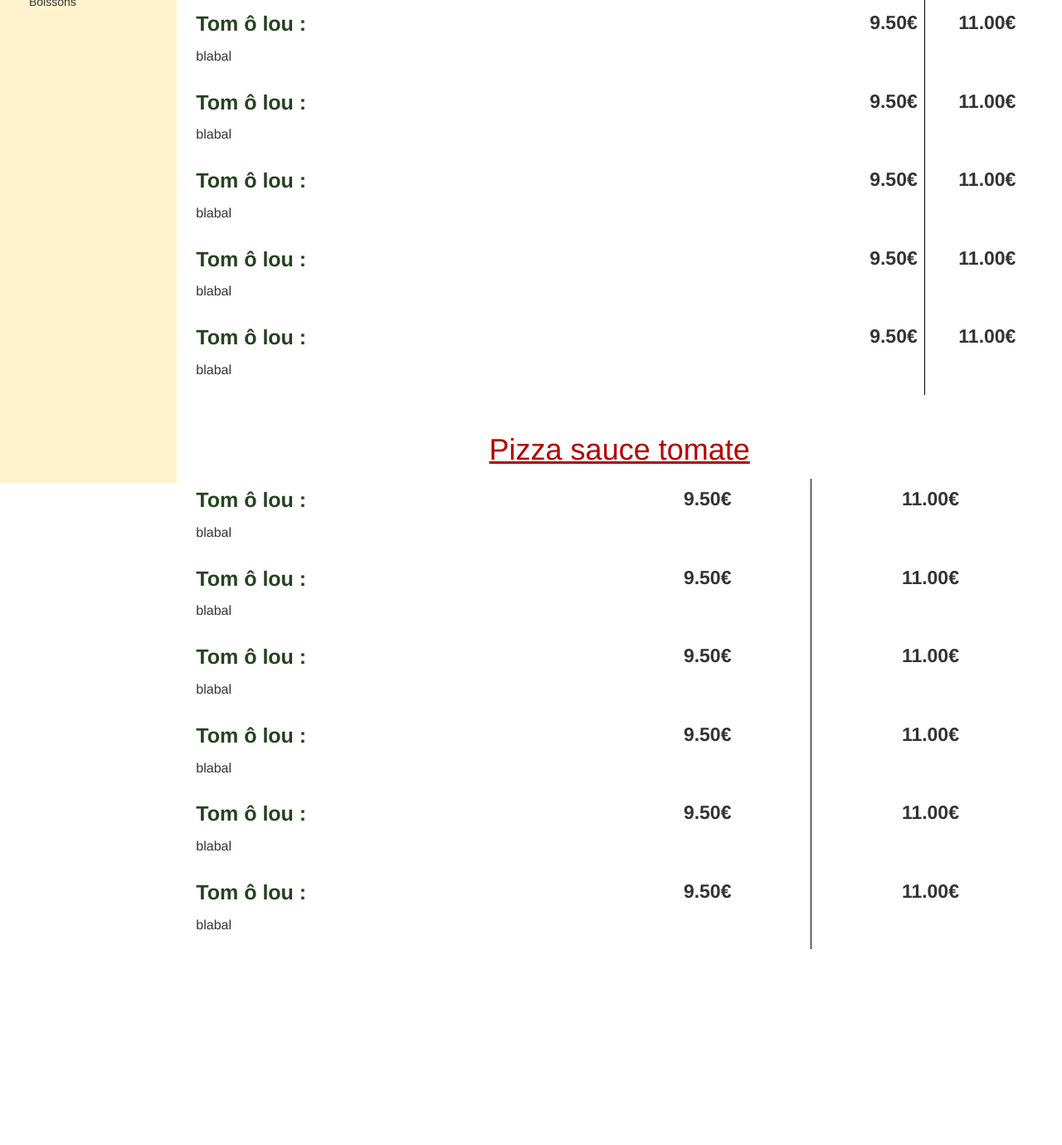
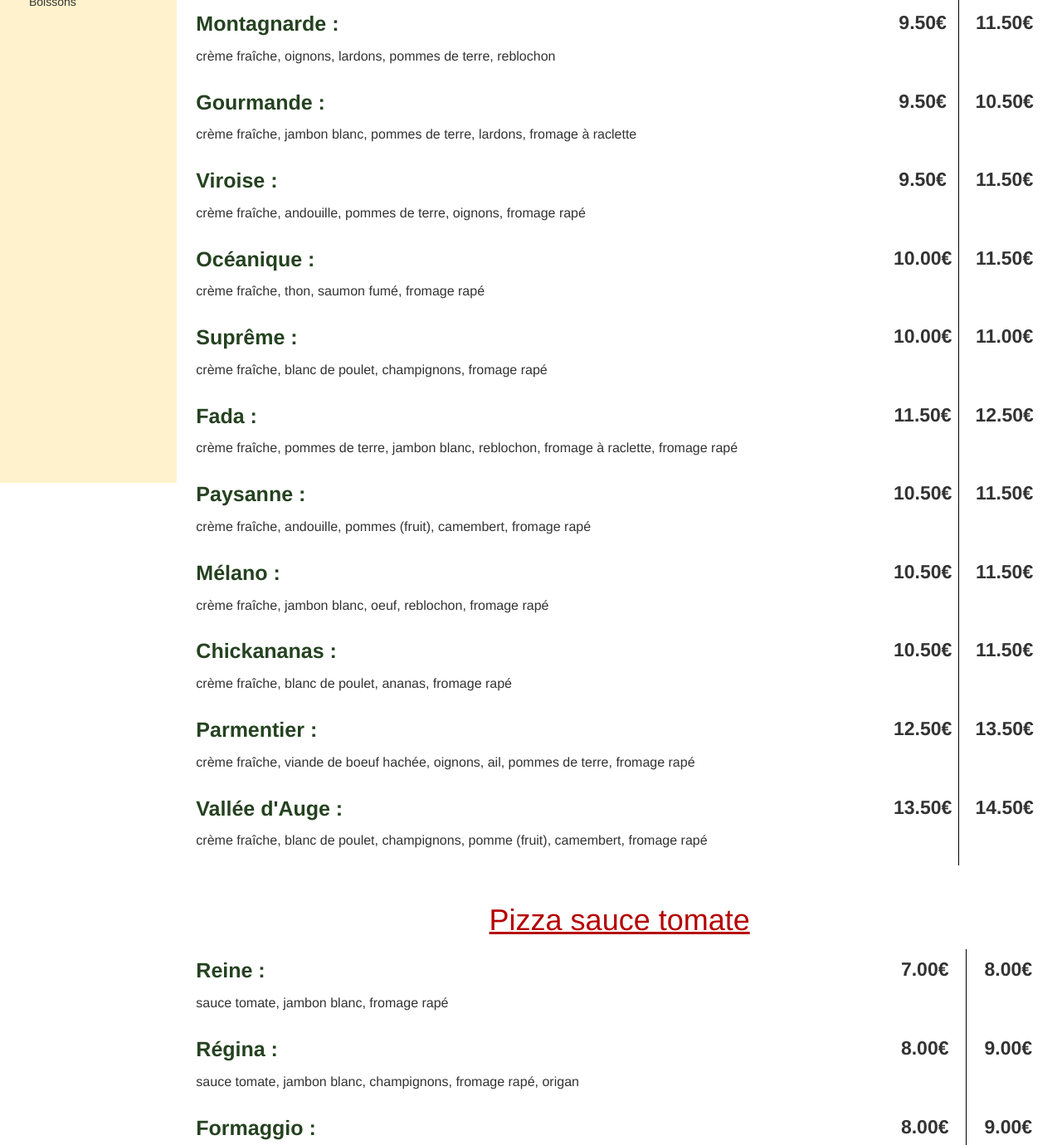
Before and after one commit to brendiche/opizzalou, a plain HTML site: page index.html in a window 1280 px wide. Shown: the part 268-1648 px from the top of the page at 83% size. Before the commit the page ends 1432 px from the top, so only its background shows below. Drawn offline with Linux system fonts and the light colour scheme.

Commit message:
pizzas crème fr. ok et début tomate

```diff
--- a/pages/pizza.html
+++ b/pages/pizza.html
@@ -33,11 +33,59 @@
 			</tr>
 			<tr>
 				<td colspan=2 style="border:none">
-					<p class="nom-pizza">Tom ô lou :</p>
-					<p class="ingredients">blabal</p>
+					<p class="nom-pizza">Montagnarde :</p>
+					<p class="ingredients">crème fraîche, oignons, lardons, pommes de terre, reblochon</p>
 				</td>
 				<td class="prix-petite">
 					<p class="prix">9.50€</p>
+				</td>
+				<td class="prix-grande">
+					<p class="prix">11.50€</p>
+				</td>
+			</tr>
+			<tr>
+				<td colspan=2 style="border:none">
+					<p class="nom-pizza">Gourmande :</p>
+					<p class="ingredients">crème fraîche, jambon blanc, pommes de terre, lardons, fromage à raclette</p>
+				</td>
+				<td class="prix-petite">
+					<p class="prix">9.50€</p>
+				</td>
+				<td class="prix-grande">
+					<p class="prix">10.50€</p>
+				</td>
+			</tr>
+			<tr>
+				<td colspan=2 style="border:none">
+					<p class="nom-pizza">Viroise :</p>
+					<p class="ingredients">crème fraîche, andouille, pommes de terre, oignons, fromage rapé</p>
+				</td>
+				<td class="prix-petite">
+					<p class="prix">9.50€</p>
+				</td>
+				<td class="prix-grande">
+					<p class="prix">11.50€</p>
+				</td>
+			</tr>
+			<tr>
+				<td colspan=2 style="border:none">
+					<p class="nom-pizza">Océanique :</p>
+					<p class="ingredients">crème fraîche, thon, saumon fumé, fromage rapé</p>
+				</td>
+				<td class="prix-petite">
+					<p class="prix">10.00€</p>
+				</td>
+				<td class="prix-grande">
+					<p class="prix">11.50€</p>
+				</td>
+			</tr>
+			<tr>
+				<td colspan=2 style="border:none">
+					<p class="nom-pizza">Suprême :</p>
+					<p class="ingredients">crème fraîche, blanc de poulet, champignons, fromage rapé</p>
+				</td>
+				<td class="prix-petite">
+					<p class="prix">10.00€</p>
 				</td>
 				<td class="prix-grande">
 					<p class="prix">11.00€</p>
@@ -45,50 +93,74 @@
 			</tr>
 			<tr>
 				<td colspan=2 style="border:none">
-					<p class="nom-pizza">Tom ô lou :</p>
-					<p class="ingredients">blabal</p>
+					<p class="nom-pizza">Fada :</p>
+					<p class="ingredients">crème fraîche, pommes de terre, jambon blanc, reblochon, fromage à raclette, fromage rapé</p>
 				</td>
 				<td class="prix-petite">
-					<p class="prix">9.50€</p>
+					<p class="prix">11.50€</p>
 				</td>
 				<td class="prix-grande">
-					<p class="prix">11.00€</p>
+					<p class="prix">12.50€</p>
 				</td>
 			</tr>
 			<tr>
 				<td colspan=2 style="border:none">
-					<p class="nom-pizza">Tom ô lou :</p>
-					<p class="ingredients">blabal</p>
+					<p class="nom-pizza">Paysanne :</p>
+					<p class="ingredients">crème fraîche, andouille, pommes (fruit), camembert, fromage rapé</p>
 				</td>
 				<td class="prix-petite">
-					<p class="prix">9.50€</p>
+					<p class="prix">10.50€</p>
 				</td>
 				<td class="prix-grande">
-					<p class="prix">11.00€</p>
+					<p class="prix">11.50€</p>
 				</td>
 			</tr>
 			<tr>
 				<td colspan=2 style="border:none">
-					<p class="nom-pizza">Tom ô lou :</p>
-					<p class="ingredients">blabal</p>
+					<p class="nom-pizza">Mélano :</p>
+					<p class="ingredients">crème fraîche, jambon blanc, oeuf, reblochon, fromage rapé</p>
 				</td>
 				<td class="prix-petite">
-					<p class="prix">9.50€</p>
+					<p class="prix">10.50€</p>
 				</td>
 				<td class="prix-grande">
-					<p class="prix">11.00€</p>
+					<p class="prix">11.50€</p>
 				</td>
 			</tr>
 			<tr>
 				<td colspan=2 style="border:none">
-					<p class="nom-pizza">Tom ô lou :</p>
-					<p class="ingredients">blabal</p>
+					<p class="nom-pizza">Chickananas :</p>
+					<p class="ingredients">crème fraîche, blanc de poulet, ananas, fromage rapé</p>
 				</td>
 				<td class="prix-petite">
-					<p class="prix">9.50€</p>
+					<p class="prix">10.50€</p>
 				</td>
 				<td class="prix-grande">
-					<p class="prix">11.00€</p>
+					<p class="prix">11.50€</p>
+				</td>
+			</tr>
+			<tr>
+				<td colspan=2 style="border:none">
+					<p class="nom-pizza">Parmentier :</p>
+					<p class="ingredients">crème fraîche, viande de boeuf hachée, oignons, ail, pommes de terre, fromage rapé</p>
+				</td>
+				<td class="prix-petite">
+					<p class="prix">12.50€</p>
+				</td>
+				<td class="prix-grande">
+					<p class="prix">13.50€</p>
+				</td>
+			</tr>
+			<tr>
+				<td colspan=2 style="border:none">
+					<p class="nom-pizza">Vallée d'Auge :</p>
+					<p class="ingredients">crème fraîche, blanc de poulet, champignons, pomme (fruit), camembert, fromage rapé</p>
+				</td>
+				<td class="prix-petite">
+					<p class="prix">13.50€</p>
+				</td>
+				<td class="prix-grande">
+					<p class="prix">14.50€</p>
 				</td>
 			</tr>
 		</tbody>
@@ -104,74 +176,74 @@
 		<tbody>
 			<tr>
 				<td colspan=2 style="border:none">
-					<p class="nom-pizza">Tom ô lou :</p>
-					<p class="ingredients">blabal</p>
+					<p class="nom-pizza">Reine :</p>
+					<p class="ingredients">sauce tomate, jambon blanc, fromage rapé</p>
 				</td>
 				<td class="prix-petite">
-					<p class="prix">9.50€</p>
+					<p class="prix">7.00€</p>
 				</td>
 				<td class="prix-grande">
-					<p class="prix">11.00€</p>
+					<p class="prix">8.00€</p>
 				</td>
 			</tr>
 			<tr>
 				<td colspan=2 style="border:none">
-					<p class="nom-pizza">Tom ô lou :</p>
-					<p class="ingredients">blabal</p>
+					<p class="nom-pizza">Régina :</p>
+					<p class="ingredients">sauce tomate, jambon blanc, champignons, fromage rapé, origan</p>
 				</td>
 				<td class="prix-petite">
-					<p class="prix">9.50€</p>
+					<p class="prix">8.00€</p>
 				</td>
 				<td class="prix-grande">
-					<p class="prix">11.00€</p>
+					<p class="prix">9.00€</p>
 				</td>
 			</tr>
 			<tr>
 				<td colspan=2 style="border:none">
-					<p class="nom-pizza">Tom ô lou :</p>
-					<p class="ingredients">blabal</p>
+					<p class="nom-pizza">Formaggio :</p>
+					<p class="ingredients">sauce tomate, mozzarella, chèvre, camembert, fromage rapé, origan</p>
 				</td>
 				<td class="prix-petite">
-					<p class="prix">9.50€</p>
+					<p class="prix">8.00€</p>
 				</td>
 				<td class="prix-grande">
-					<p class="prix">11.00€</p>
+					<p class="prix">9.00€</p>
 				</td>
 			</tr>
 			<tr>
 				<td colspan=2 style="border:none">
-					<p class="nom-pizza">Tom ô lou :</p>
-					<p class="ingredients">blabal</p>
+					<p class="nom-pizza">Landaise :</p>
+					<p class="ingredients">sauce tomate, blanc de poulet, magret de canard fumé, lardons, champignons, fromage rapé, origan</p>
 				</td>
 				<td class="prix-petite">
-					<p class="prix">9.50€</p>
+					<p class="prix">13.50€</p>
 				</td>
 				<td class="prix-grande">
-					<p class="prix">11.00€</p>
+					<p class="prix">14.50€</p>
 				</td>
 			</tr>
 			<tr>
 				<td colspan=2 style="border:none">
-					<p class="nom-pizza">Tom ô lou :</p>
-					<p class="ingredients">blabal</p>
+					<p class="nom-pizza">Orientale :</p>
+					<p class="ingredients">sauce tomate, kebab, merguez, chorizo, poivrons, olives, fromage rapé, origan</p>
 				</td>
 				<td class="prix-petite">
-					<p class="prix">9.50€</p>
+					<p class="prix">12.50€</p>
 				</td>
 				<td class="prix-grande">
-					<p class="prix">11.00€</p>
+					<p class="prix">13.50€</p>
 				</td>
 			</tr>
 			<tr>
 				<td colspan=2 style="border:none">
-					<p class="nom-pizza">Tom ô lou :</p>
-					<p class="ingredients">blabal</p>
+					<p class="nom-pizza">Campagnarde :</p>
+					<p class="ingredients">sauce tomate, jambon blanc, champignons, oeuf, camembert, crème fraîche, fromage rapé, origan</p>
 				</td>
 				<td class="prix-petite">
-					<p class="prix">9.50€</p>
+					<p class="prix">10.50€</p>
 				</td>
 				<td class="prix-grande">
-					<p class="prix">11.00€</p>
+					<p class="prix">11.50€</p>
 				</td>
 			</tr>
 		</tbody>
```
